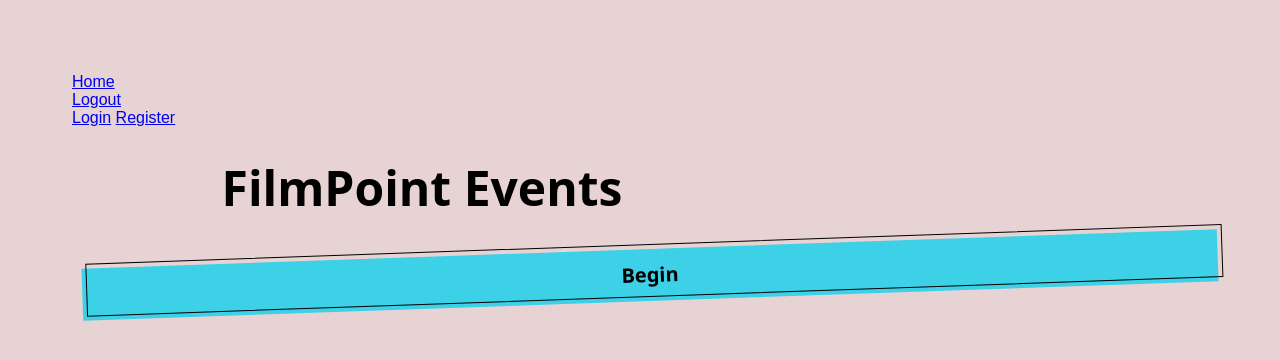
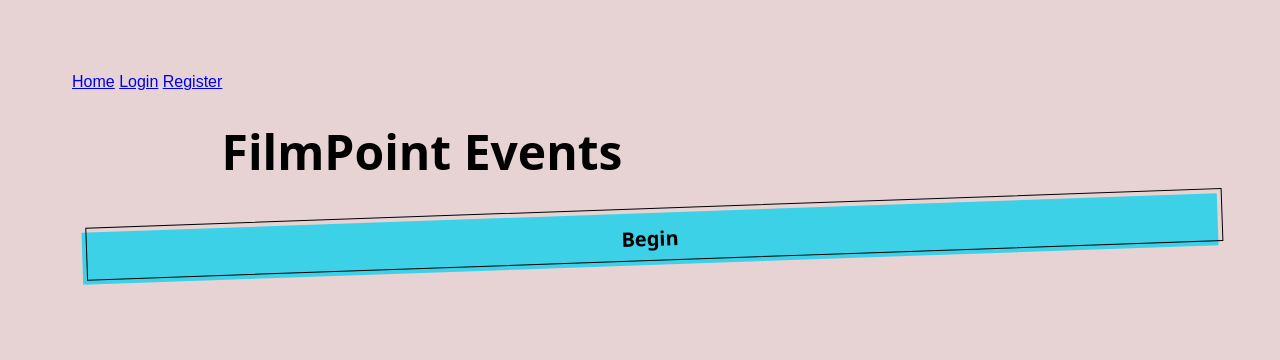
Before and after one commit to makarovadaria/film-point, a Django app: page / in a window 1280 px wide. Shown: the top 360 px of the page. Run offline with Django 5.2, Linux system fonts and the light colour scheme.

Commit message:
lesson commit

```diff
--- a/templates/events/base.html
+++ b/templates/events/base.html
@@ -8,20 +8,15 @@
 <body>
 <nav>
     <a href="{% url 'index' %}">Home</a>
-{#    <a href="{% url 'events' %}">Events</a>#}
 
-{#    {% if user.is_authenticated %}#}
+    {% if user.is_authenticated %}
 
-{#        <a href="{% url 'create_event' %}">Create Event</a>#}
-     <div class="nav-right">
-{#        <a href="{% url 'user_cart'  %} " class="split">&#129530;Cart</a>#}
          <a href="{% url 'logout' %}">Logout</a>
-    </div>
 
-{#    {% else %}#}
+    {% else %}
         <a href="{% url 'login' %}">Login</a>
         <a href="{% url 'signup' %}">Register</a>
-{#    {% endif %}#}
+    {% endif %}
 </nav>
 <div>
     {% if messages %}
```
